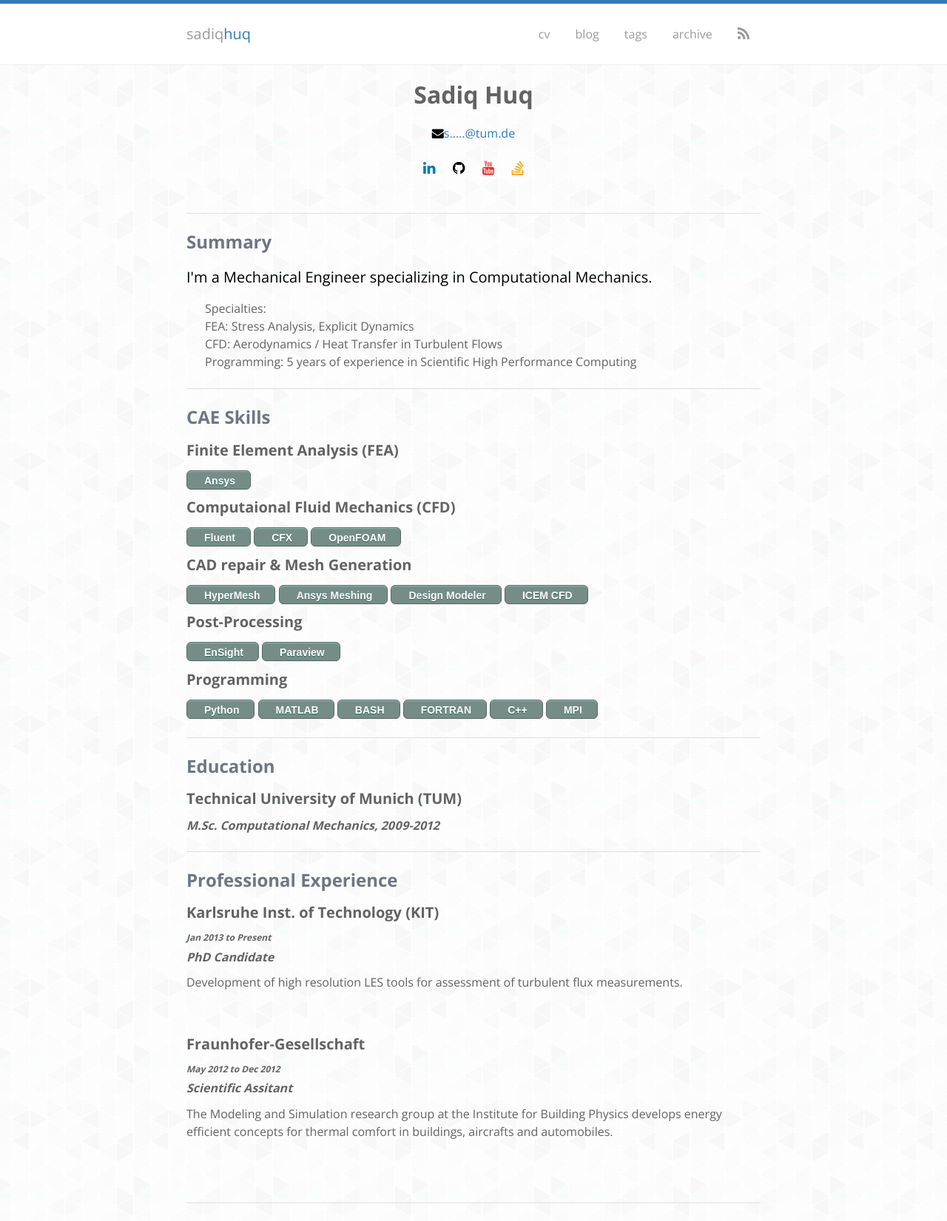
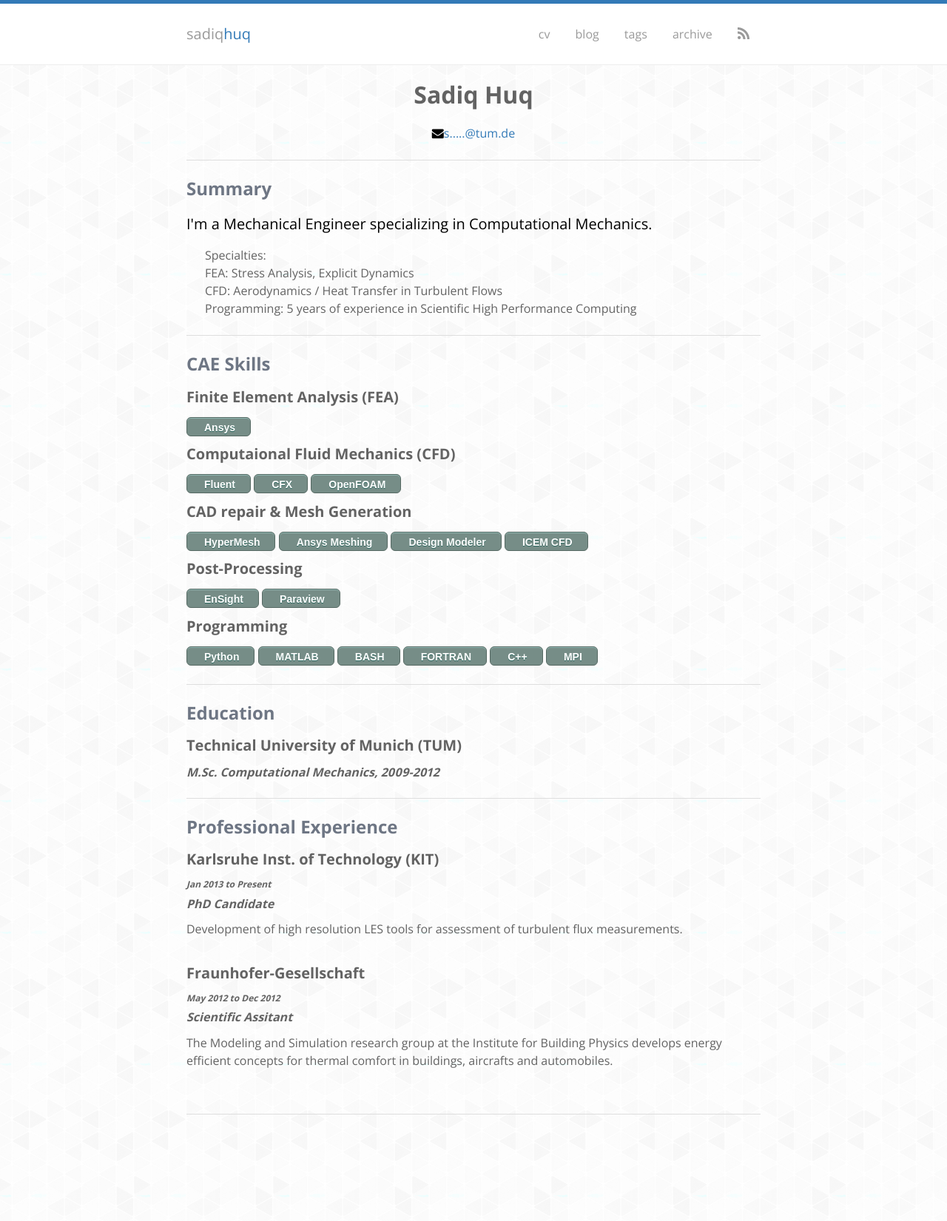
Before and after one commit to sadiqhuq/sadiqhuq.github.io, a Jekyll site: the page built from cv.md, in a window 1280 px wide. Shown: the whole page at 74% size. Built offline with Jekyll 4.4.1, drawn with Linux system fonts in a browser that asks for light colours; nearby versions of some CDN libraries; some web fonts are replaced; comment, search, counter and statistics services are not loaded; after the commit the page ends 1579 px from its top, so only the background shows below that.

```diff
--- a/_layouts/cv.html
+++ b/_layouts/cv.html
@@ -84,12 +84,14 @@
 -->
 <a href="http://www.google.com/recaptcha/mailhide/d?k=01TeU6o32RlvnMHtCINDfYjA==&amp;c=zFD3-TiWWiuVJuRrhHC2IeJ8sMEr-ssp-ynk1a6covg=" onclick="window.open('http://www.google.com/recaptcha/mailhide/d?k\x3d01TeU6o32RlvnMHtCINDfYjA\x3d\x3d\x26c\x3dzFD3-TiWWiuVJuRrhHC2IeJ8sMEr-ssp-ynk1a6covg\x3d', '', 'toolbar=0,scrollbars=0,location=0,statusbar=0,menubar=0,resizable=0,width=500,height=300'); return false;" title="Reveal this e-mail address"><i class="fa fa-envelope" style="color:black;"></i>s.....@tum.de</a>
 
+<!--
 <ul class="social">
 <li><a href="{{ site.author.linkedin }}" target="_blank"><i class="fa fa-linkedin" style="color:#0077B5;"></i></a></li>
 <li><a href="{{ site.author.github }}" target="_blank"><i class="fa fa-github" style="color:black;"></i></a></li>
 <li><a href="{{ site.author.youtube }}" target="_blank"><i class="fa fa-youtube" style="color:#e52d27;"></i></a></li>
 <li><a href="{{ site.author.stackoverflow }}" target="_blank"><i class="fa fa-stack-overflow" style="color:orange;"></i></a></li>
 </ul>
+-->
     </div>
   </div>
 
@@ -173,9 +175,9 @@
 
             <p>{{ item.summary }}</p>
 
+<!--
             <br/>
 
-<!--
             <h4>Notable Projects:</h4>
 
             {% for project in item.projects %}
@@ -221,9 +223,18 @@
     <hr/>
     {% endif %}
 
+<!--
+-->
+<div class="herocontact">
+<ul class="social">
+<script src="//platform.linkedin.com/in.js" type="text/javascript"></script>
+<script type="IN/MemberProfile" data-id="https://www.linkedin.com/in/sadiqhuq" data-format="inline" data-related="false"></script>
+</ul>
 </div>
 
+</div>
 
     </main>
+
   </body>
 </html>
```
